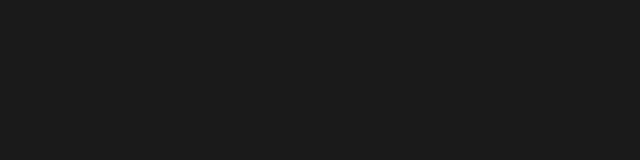
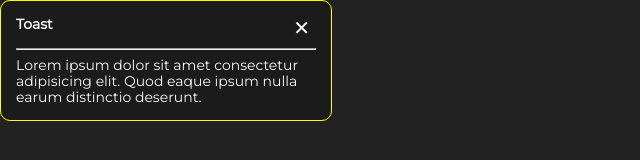
Before and after one commit to egorkavin/toast, a website: page index.html in a window 1280 px wide. Shown: the whole page, without its empty margins (0-640 px from the left). Drawn offline with nearby package versions, Linux system fonts and the light colour scheme.

Commit message:
Feat: toast html and css

```diff
--- a/index.html
+++ b/index.html
@@ -5,11 +5,30 @@
     <meta charset="UTF-8">
     <meta name="viewport" content="width=device-width, initial-scale=1.0">
     <link rel="stylesheet" href="css/style.css">
+    <link rel="preconnect" href="https://fonts.gstatic.com">
+    <link href="https://fonts.googleapis.com/css2?family=Montserrat&display=swap" rel="stylesheet">
     <title>Toast</title>
 </head>
 
 <body>
-
+    <div class="container">
+        <main class="main">
+            <div class="toast toast--warning">
+                <div class="toast__header">
+                    <strong class="toast__title">Toast</strong>
+                    <button class="toast__button toast__button--close">
+                        &#10005
+                    </button>
+                </div>
+                <hr>
+                <div class="toast__content">
+                    Lorem ipsum dolor sit amet consectetur adipisicing elit. Quod eaque ipsum nulla earum distinctio
+                    deserunt.
+                </div>
+            </div>
+        </main>
+    </div>
+    <script src="js/index.js"></script>
 </body>
 
 </html>
--- /dev/null
+++ b/scss/_toast.scss
@@ -0,0 +1,42 @@
+.toast {
+    position: absolute;
+    width: 300px;
+    padding: 15px;
+    background-color: #1b1b1b;
+    border-radius: 10px;
+    color: #f9f9f9;
+    font-size: 14px;
+
+    &--success {
+        border: 1px solid lightgreen;
+    }
+
+    &--warning {
+        border: 1px solid yellow;
+    }
+
+    &--error {
+        border: 1px solid red;
+    }
+
+    &--info {
+        border: 1px solid lightblue;
+    }
+
+    &__header {
+        display: flex;
+        justify-content: space-between;
+    }
+
+    &__title {
+
+    }
+
+    &__button {
+        font-size: 20px;
+        color: inherit;
+        cursor: pointer;
+    }
+
+
+}
--- /dev/null
+++ b/scss/style.scss
@@ -0,0 +1,18 @@
+@import '../node_modules/normalize.css/normalize.css';
+
+:root {
+    box-sizing: border-box;
+    font-family: 'Montserrat', sans-serif;
+}
+
+body {
+    background-color: #222;
+}
+
+button {
+    appearance: none;
+    background: none;
+    border: 0;
+}
+
+@import './toast';
--- a/scss/styles.scss
+++ /dev/null
@@ -1 +0,0 @@
-@import '../node_modules/normalize.css/normalize.css';
```
Also changed, not shown: css/style.css.
